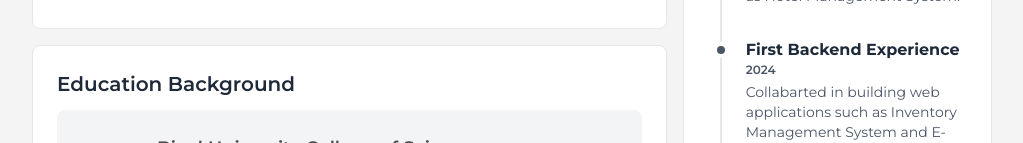
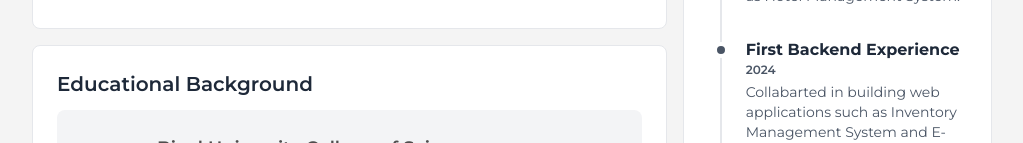
Before and after one commit to ybunnn-dev/my-portfolio, a Next.js app: page / in a window 1280 px wide. Shown: the part 809-952 px from the top of the page, without its empty margins (128-1151 px from the left). Built offline with nearby package versions, Linux system fonts and the light colour scheme.

Commit message:
fixed educational background title

```diff
--- a/app/sections/education.tsx
+++ b/app/sections/education.tsx
@@ -1,7 +1,7 @@
 export default function Education() {
   return (
     <div className="bg-white dark:bg-[#1E293B] rounded-lg p-6 border border-gray-200 dark:border-gray-700 text-header_text dark:text-gray-300 transition-colors duration-300 h-full">
-      <h2 className="font-semibold text-xl mb-3 text-gray-800 dark:text-white">Education Background</h2>
+      <h2 className="font-semibold text-xl mb-3 text-gray-800 dark:text-white">Educational Background</h2>
 
       <div className="bg-gray-100 dark:bg-gray-50/20 rounded-lg p-6 flex items-center gap-3 mt-2">
           <svg viewBox="0 0 24 24" className="text-gray-600 dark:text-white w-16 h-16" fill="currentColor" xmlns="http://www.w3.org/2000/svg"><g id="SVGRepo_bgCarrier" strokeWidth="0"></g><g id="SVGRepo_tracerCarrier" strokeLinecap="round" strokeLinejoin="round"></g><g id="SVGRepo_iconCarrier"> <path d="M6.93066 15.3551V14.5763L11.8045 16.6651L16.6783 14.5763V15.3551L11.8045 17.6429L6.93066 15.3551Z" fill="currentColor"stroke="currentColor"strokeWidth="2.78505" strokeLinecap="round" strokeLinejoin="round"></path> <path d="M11.5763 12.0508L19.1525 9.16458L11.5763 7L4 9.16458L11.5763 12.0508Z" fill="#000000"></path> <path d="M4 9.16458L11.5763 7L19.1525 9.16458L11.5763 12.0508L4 9.16458ZM4 9.16458V12.0508" stroke="currentColor"strokeWidth="2.78505" strokeLinecap="round" strokeLinejoin="round"></path> </g></svg>
```
